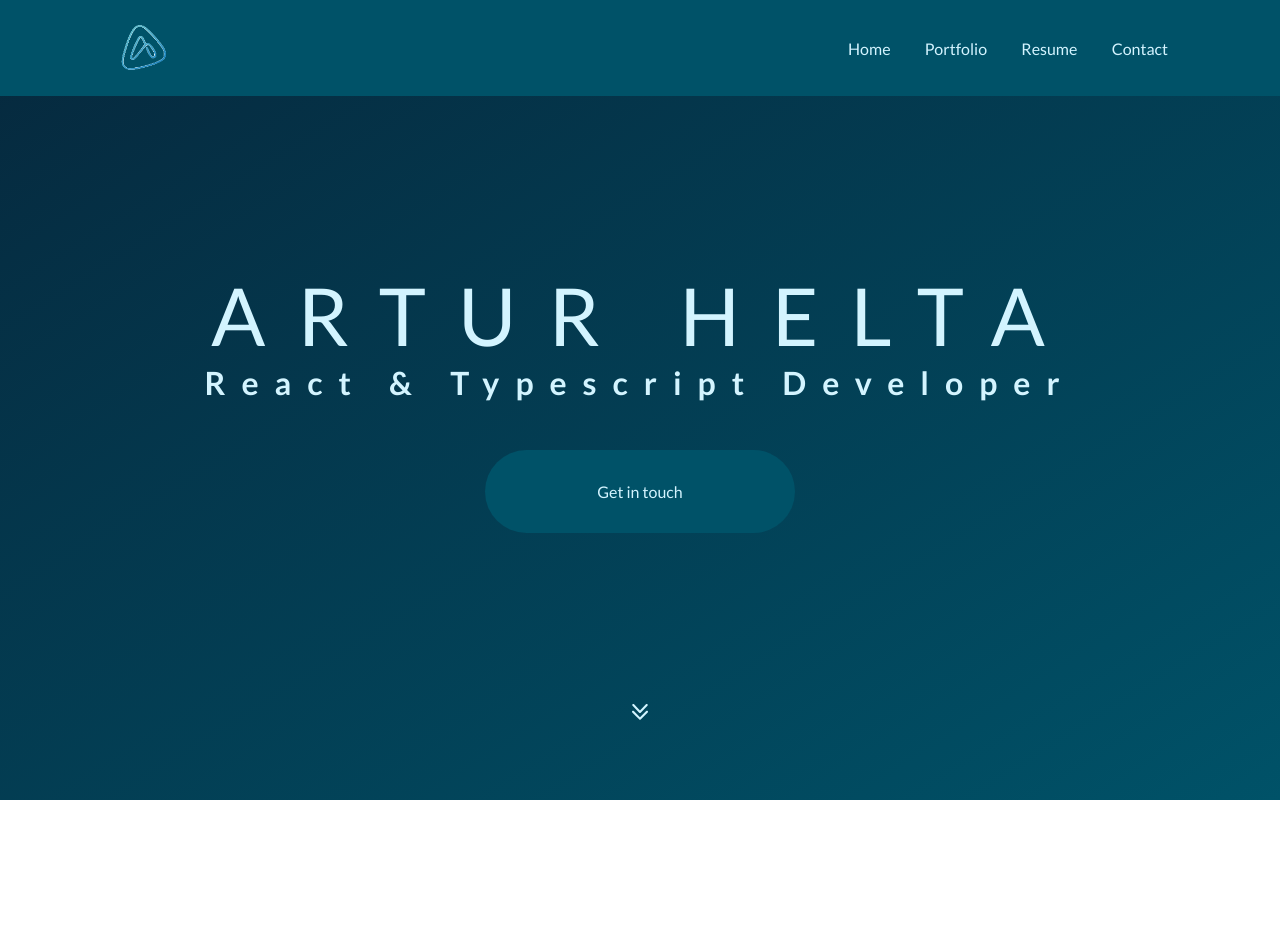
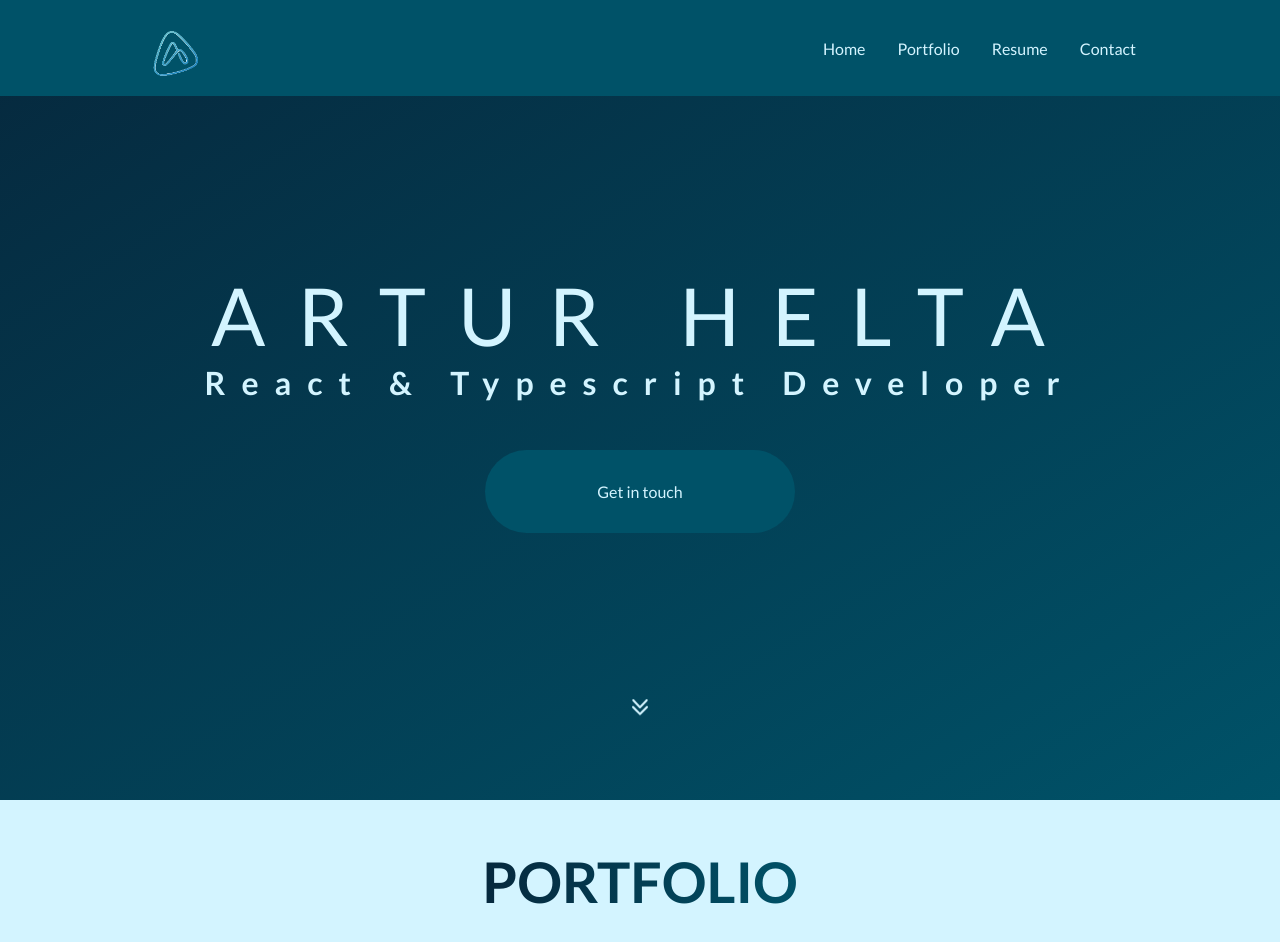
Before and after one commit to helter88/portfolio-website, a React (Create React App) app: page / in a window 1280 px wide. Shown: the top 942 px of the page. Before the commit the page ends 800 px from the top, so only its background shows below. Built offline with nearby package versions, Linux system fonts and the light colour scheme.

Commit message:
add Portfolio component and title with gradient

```diff
--- a/src/App.css
+++ b/src/App.css
@@ -4,20 +4,3 @@
   font-family: "Lato", sans-serif;
   color: #D3F4FF;
 }
-
-@media (prefers-reduced-motion: no-preference) {
-  .App-logo {
-    animation: App-logo-spin infinite 20s linear;
-  }
-}
-
-
-
-@keyframes App-logo-spin {
-  from {
-    transform: rotate(0deg);
-  }
-  to {
-    transform: rotate(360deg);
-  }
-}
--- a/src/App.tsx
+++ b/src/App.tsx
@@ -1,12 +1,14 @@
 import './App.css';
 import Hero from './components/Hero';
 import Header from './components/Header';
+import Portfolio from './components/Portfolio';
 
 function App() {
   return (
     <div className="App">
       <Header />
       <Hero/>
+      <Portfolio />
 
     </div>
   );
--- a/src/components/Header.module.css
+++ b/src/components/Header.module.css
@@ -7,28 +7,27 @@
     height: 6rem;
     width: 100%;
     z-index: 10;
+    padding: 0 9rem;
 }
 .image-container {
     display: flex;
     align-items: center;
-    margin-left: 7rem;
 }
 .logo{
     height: 4rem;
-    margin-bottom: 0.7rem;
 
 }
 .nav-container{
-    margin-right: 7rem;
     display: flex;
+
 }
 ul {
     list-style: none;
     display: flex;
     align-items: center;
-    justify-content: space-between;
-    width: 20rem;
     font-size: 1rem;
+    gap: 2rem;
+
 }
 .top-nav-bar {
     padding: 0.3rem 0;
--- /dev/null
+++ b/src/components/Portfolio.module.css
@@ -0,0 +1,16 @@
+.portfolio{
+    background-color: #D3F4FF;
+}
+.text-box{
+    text-align: center;
+    padding: 3rem;
+}
+.heading-secondary{
+    font-size: 3.5rem;
+    font-weight: 700;
+    display: inline-block;
+    background-image: linear-gradient(to right, #06283d,  #005268);
+    background-clip: text;
+    color: transparent;
+
+}
--- /dev/null
+++ b/src/components/Portfolio.tsx
@@ -0,0 +1,13 @@
+import React from 'react'
+import styles from './Portfolio.module.css'
+
+const Portfolio = () => {
+  return (
+    <section className={styles.portfolio}>
+        <div className={styles['text-box']}><h2 className={styles['heading-secondary']}>PORTFOLIO</h2></div>
+
+    </section>
+  )
+}
+
+export default Portfolio
--- a/src/index.css
+++ b/src/index.css
@@ -10,7 +10,7 @@ body {
     sans-serif;
   -webkit-font-smoothing: antialiased;
   -moz-osx-font-smoothing: grayscale;
-  font-size: 66.5%;
+  font-size: 62.5%;
 }
 
 code {
```
